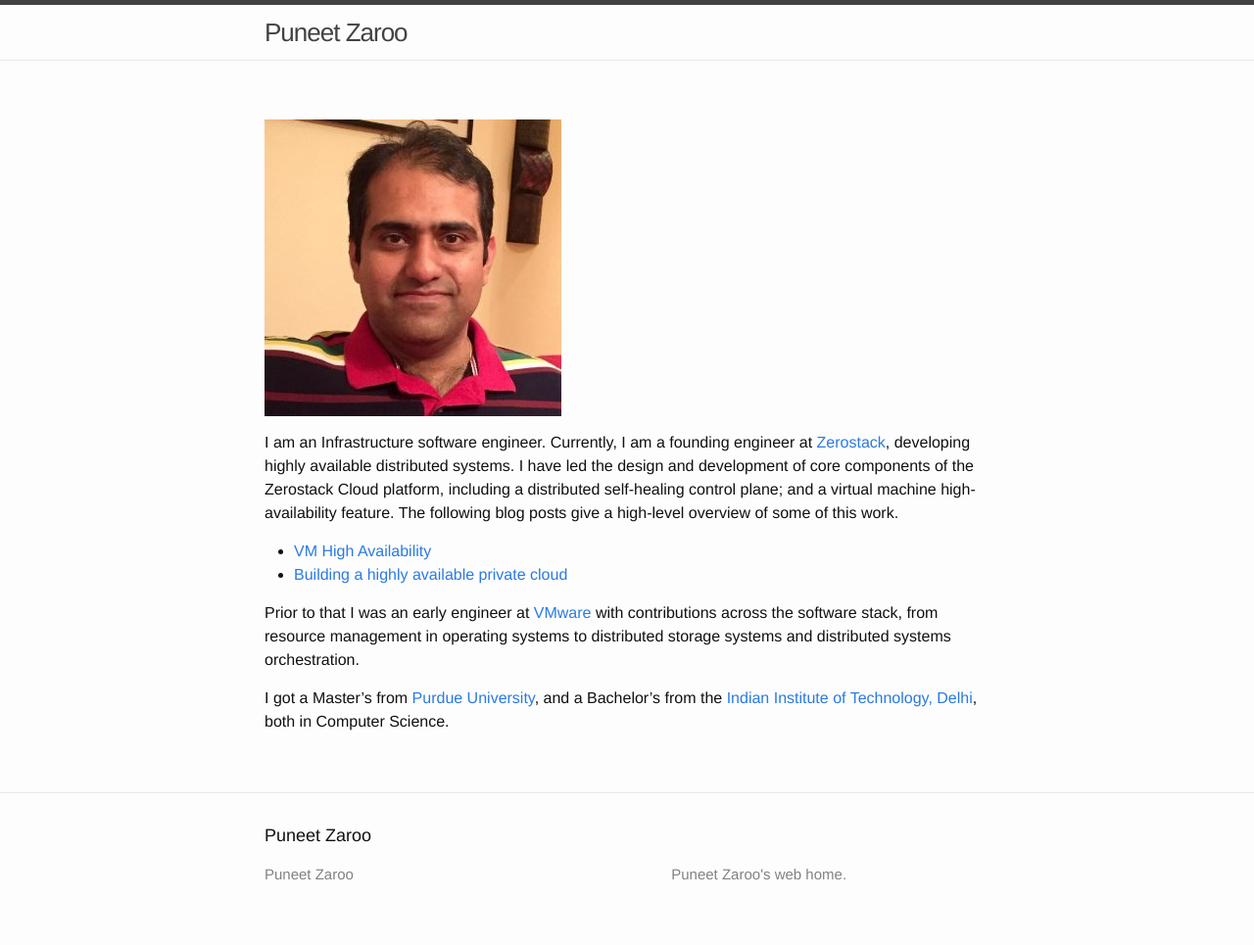
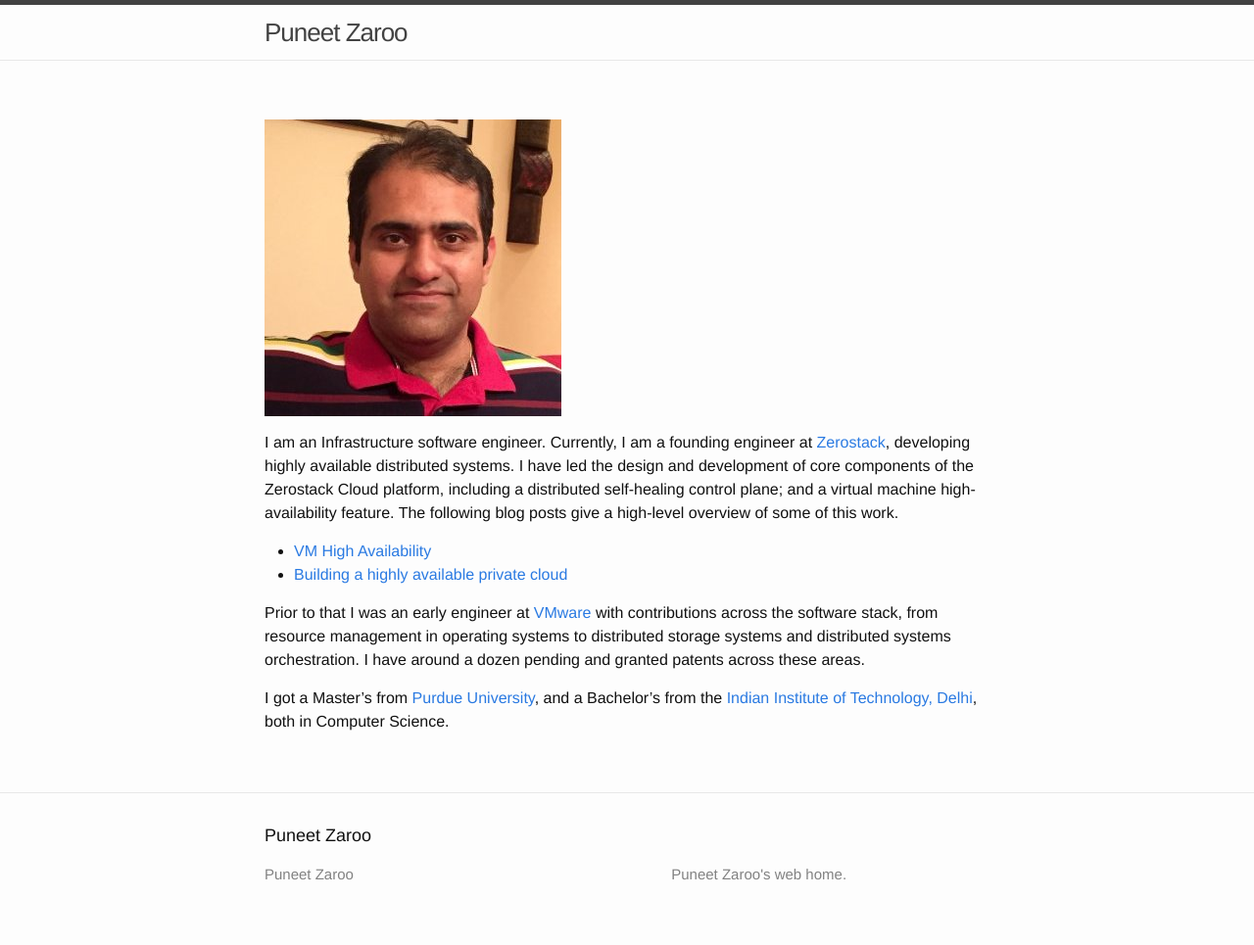
Before and after one commit to puneetzaroo/puneetzaroo.github.io, a Jekyll site: the page built from index.md, in a window 1280 px wide. Shown: the whole page at 98% size. Built offline with Jekyll 4.4.1, drawn with Linux system fonts in a browser that asks for light colours.

Commit message:
Added blurb on vmware patents.
Review                  :
Reviewers               :
Tests run               :
Tickets resolved        :

```diff
--- a/index.md
+++ b/index.md
@@ -17,7 +17,8 @@ The following blog posts give a high-level overview of some of this work.
 Prior to that I was an early engineer at [VMware](http://www.vmware.com)
 with contributions across the software stack, from resource management in
 operating systems to distributed storage systems and distributed systems
-orchestration.
+orchestration. I have around a dozen pending and granted patents across these
+areas.
 
 I got a Master's from [Purdue University](http://www.cs.purdue.edu), and
 a Bachelor's from  the
```
